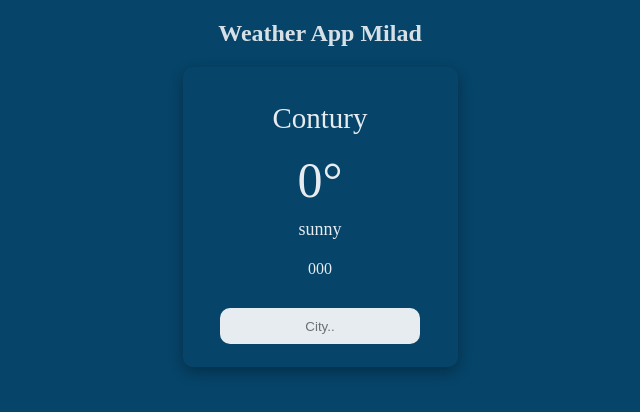
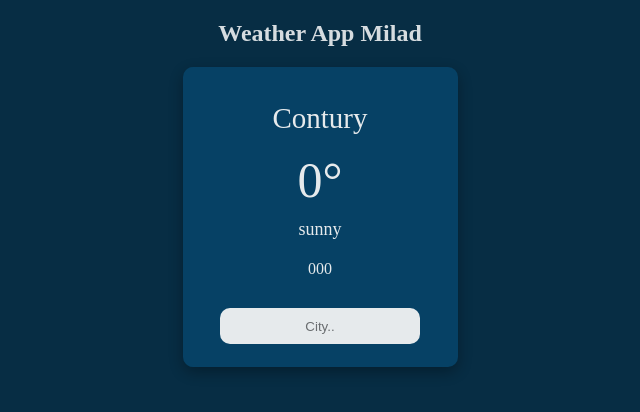
Before and after one commit to miladfarajim/weather-app, a plain HTML site: page index.html in a window 1280 px wide. Shown: the whole page, without its empty margins (320-960 px from the left). Drawn offline with Linux system fonts and the light colour scheme.

Commit message:
background color change

```diff
--- a/apweather.css
+++ b/apweather.css
@@ -4,7 +4,7 @@
   box-sizing: border-box;
 }
 body {
-  background-color: #064469;
+  background-color: #072d44;
   display: flex;
   align-items: center;
   flex-direction: column;
```
